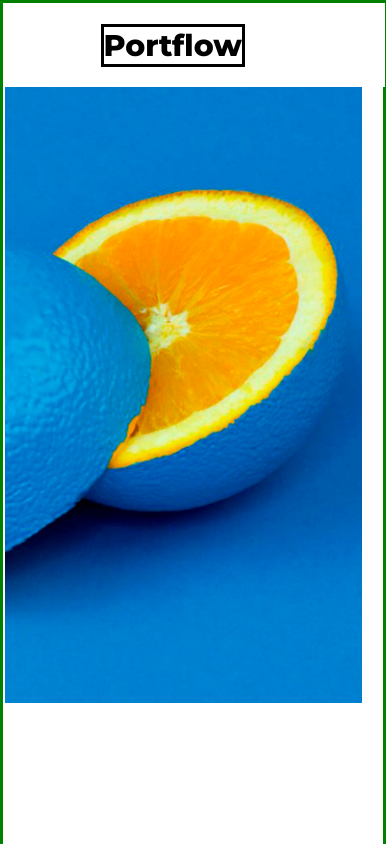
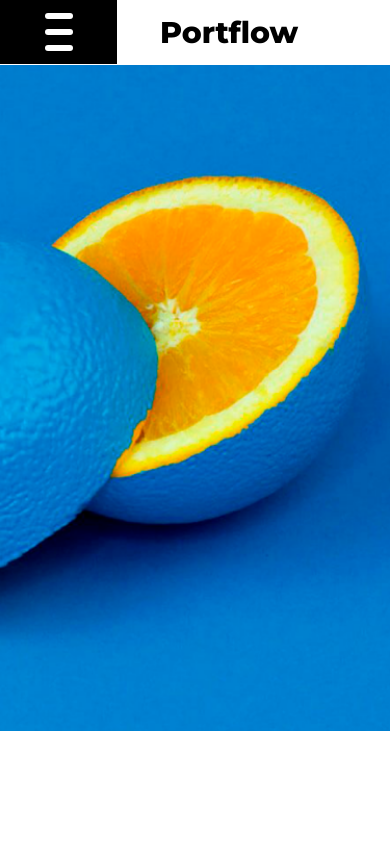
Before and after one commit to silvajpedro/Portflow, a plain HTML site: page index.html in a window 390 px wide. Shown: the top 844 px of the page. Drawn offline with Linux system fonts and the light colour scheme; files whose address does not match are found by name.

Commit message:
begining responsive part

```diff
--- a/index.html
+++ b/index.html
@@ -9,6 +9,11 @@
 </head>
 <body>
     <header>
+        <div class="menuHamburguer">
+            <div class="linha"></div>
+            <div class="linha"></div>
+            <div class="linha"></div>
+        </div>
         <h2>Portflow</h2>
         <nav>
             <ul>
--- a/styles.css
+++ b/styles.css
@@ -55,6 +55,7 @@ li{
 li:hover{
     font-size: 16.5px;
     transform: scale(115%);
+    font-weight: 900;
 }
 li span{
     font-size: 16px;
@@ -135,7 +136,7 @@ div p:hover{
     transition: ease-in-out 1s;
 }
 .secondSection img:hover{
-    transform: scale(106.5%);
+    transform: scale(106.6%);
 }
 footer{
     top: 1680px;
@@ -157,7 +158,11 @@ footer section{
 }
 footer section img{
     height: 4.3vh;
+    /* transition: ease-in-out 0.7s; */
 }
+/* footer section img:hover{
+    transform: scale(115%);
+} */
 footer p{
     position: absolute;
     left: 36.5vw;
@@ -184,41 +189,103 @@ footer p{
 
 @media (max-width: 600px){
 body{
-    border: solid green;
-    width: 99%;
+    width: 100%;
 }
     header{
     position: absolute;
     display: flex;
     background-color: #ffffff;
-    width: 98%;
-    height: 10vh;
+    width: 100%;
+    height: 7.6vh;
     align-items: center;
+}
+.menuHamburguer{
+    display: flex;
+    flex-direction: column;
+    justify-content: space-evenly;
+    border: solid;
+    width: 30vw;
+    height: 7.6vh;
+    background-color: black;
+    border: solid;
+    display: flex;
+    cursor: pointer;
+}
+nav:hover{
+    position: relative;
+    top:21vh;
+    left: 0vw;
+    background-color:black;
+    transform: scale(100%);
+    display: initial;
+    color: white;
+}
+/* nav:hover ~ li{
+    display: flex;
+    position: relative;
+    width: 100%;
+    color: white;
+    padding-left: 5px;
+    justify-content: flex-start;
+    transition: ease-in-out 1s;
     z-index: 10;
+} */
+.linha{
+    position: relative;
+    left: 38%;
+    background-color: white;
+    width: 25%;
+    height: 0.7vh;
+    border-radius: 20px;
+}
+nav{
+    position: relative;
+    top: 1vh;
+    left: -45vw;
+    height: 50vh;
+    width: 60%;
+    transform:scale(10%);
+    color: transparent;
+    transition: ease-in-out 0.8s;
+}
+ul{
+    display:flex;
+    flex-direction: column;
+    width: 100%;
+    height:50vh;
+    align-items:flex-start;
+    /* border: solid red; */
+}
+li{
+    display: flex;
+    position: relative;
+    left:4vw;
+    width: 85.5%;
+    color:inherit;
+    justify-content:flex-start;
+    transition: ease-in-out 0.6s;
+}
+li:hover{
+    background-color: white ;
+    color: black;
+    padding-left: 17px;
 }
 h2{
-    left: 25vw;
-    font-family: "Montserrat", sans-serif;
-    font-size: 30px;
-    font-weight: 700;
-    border: solid;
-}
-nav{
-    display: none;
+    left: 41vw;
 }
 main{
     height: 150vh;
+    padding: 0;
 }
 .firstSection{
     position: relative;
-    top: 10vh;
+    top: 7.7vh;
     display: flex;
-    background-image: url("/assets/Portflow_files/laranja\ recortada.png");
-    background-size: 101%;
+    background-image: url("/assets/laranja\ recortada.png");
+    background-size: 100%;
     background-repeat: no-repeat;
     height: 90vh;
-    width: 95%;
-
+    width: 100%;
     align-items: center;
     justify-content: center;
 }
```
